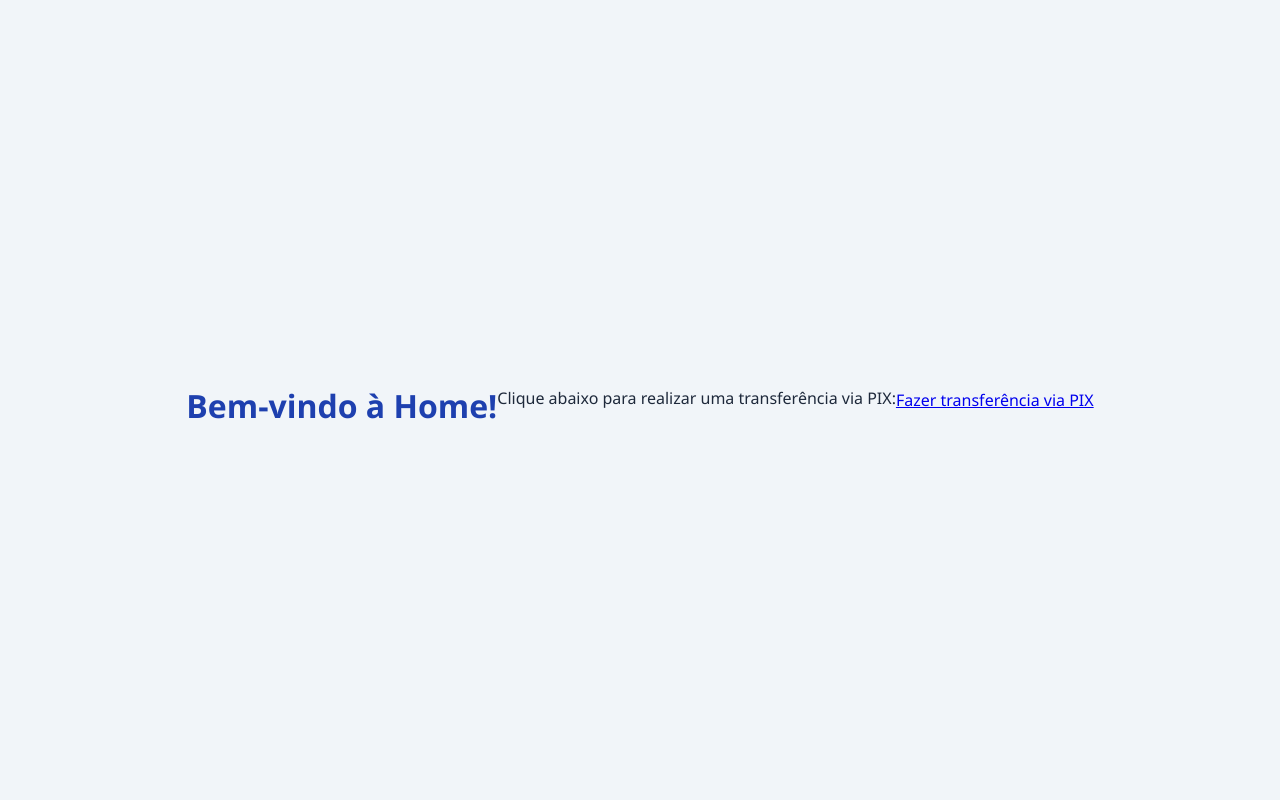
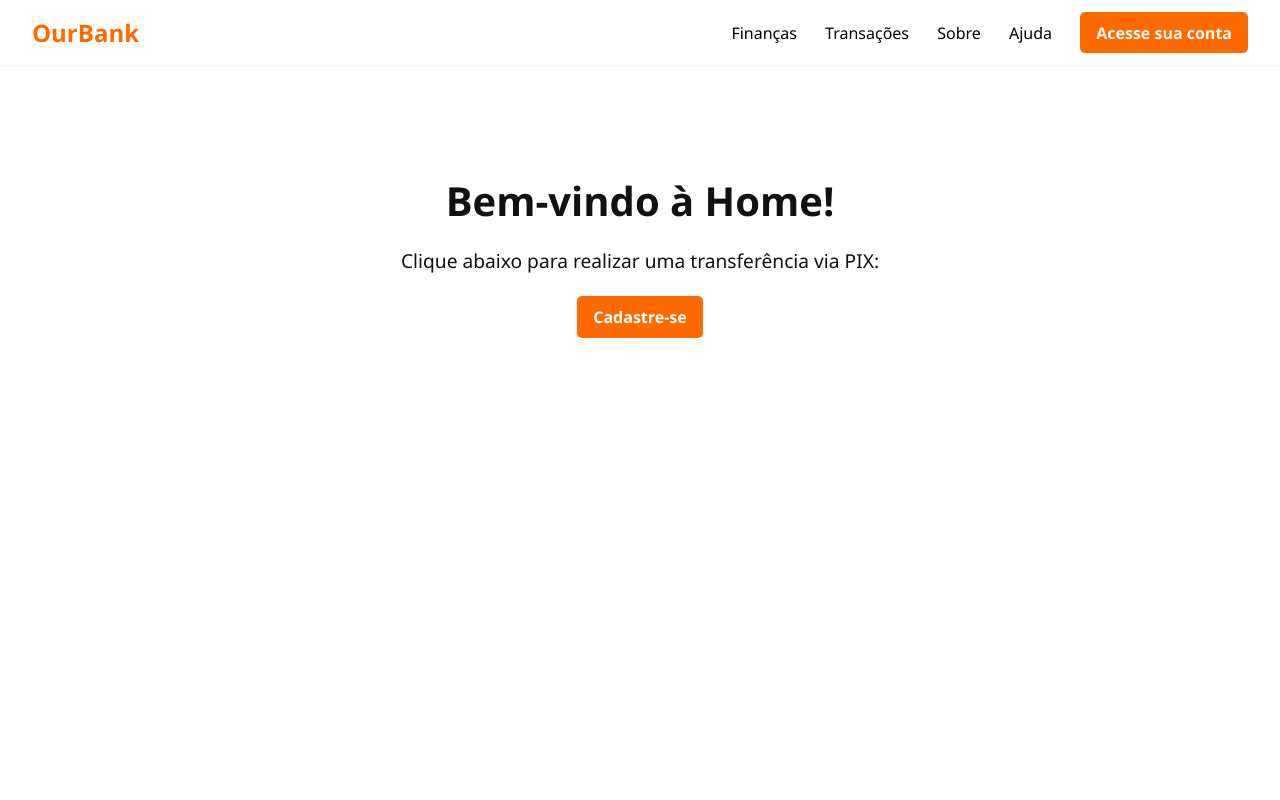
Before and after one commit to pedroompc/Projeto-FDS, a Django app: page / in a window 1280 px wide. Run offline with Django 5.2, Linux system fonts and the light colour scheme.

Commit message:
Adicionando home.html correto

```diff
--- a/transacoes/templates/transacoes/home.html
+++ b/transacoes/templates/transacoes/home.html
@@ -2,13 +2,79 @@
 <html lang="pt-br">
 <head>
     <meta charset="UTF-8">
-    <title>Home - OurBank</title>
-    {% load static %}
-    <link rel="stylesheet" href="{% static 'transacoes/style.css' %}">
+    <title>OurBank - Home</title>
+    <meta name="viewport" content="width=device-width, initial-scale=1.0">
+    <style>
+        body {
+            margin: 0;
+            font-family: 'Segoe UI', sans-serif;
+            background-color: #ffffff;
+            color: #111;
+        }
+
+        header {
+            display: flex;
+            justify-content: space-between;
+            align-items: center;
+            padding: 1rem 2rem;
+            border-bottom: 1px solid #eee;
+        }
+
+        .logo {
+            font-weight: bold;
+            color: #ff6a00;
+            font-size: 1.5rem;
+        }
+
+        nav a {
+            margin-left: 1.5rem;
+            text-decoration: none;
+            color: black;
+            font-weight: 500;
+        }
+
+        .btn-laranja {
+            background-color: #ff6a00;
+            color: white;
+            padding: 0.6rem 1rem;
+            border: none;
+            border-radius: 5px;
+            font-weight: bold;
+            text-decoration: none;
+        }
+
+        main {
+            padding: 5rem 2rem;
+            text-align: center;
+        }
+
+        h1 {
+            font-size: 2.5rem;
+            margin-bottom: 1rem;
+        }
+
+        p {
+            font-size: 1.2rem;
+            margin-bottom: 2rem;
+        }
+    </style>
 </head>
 <body>
-    <h1>Bem-vindo à Home!</h1>
-    <p>Clique abaixo para realizar uma transferência via PIX:</p>
-    <a href="{% url 'transferencia_pix' %}">Fazer transferência via PIX</a>
+    <header>
+        <div class="logo">OurBank</div>
+        <nav>
+            <a href="#">Finanças</a>
+            <a href="#">Transações</a>
+            <a href="#">Sobre</a>
+            <a href="#">Ajuda</a>
+            <a href="{% url 'user' %}" class="btn-laranja">Acesse sua conta</a>
+        </nav>
+    </header>
+
+    <main>
+        <h1>Bem-vindo à Home!</h1>
+        <p>Clique abaixo para realizar uma transferência via PIX:</p>
+        <a href="{% url 'user' %}" class="btn-laranja">Cadastre-se</a>
+    </main>
 </body>
 </html>
```
